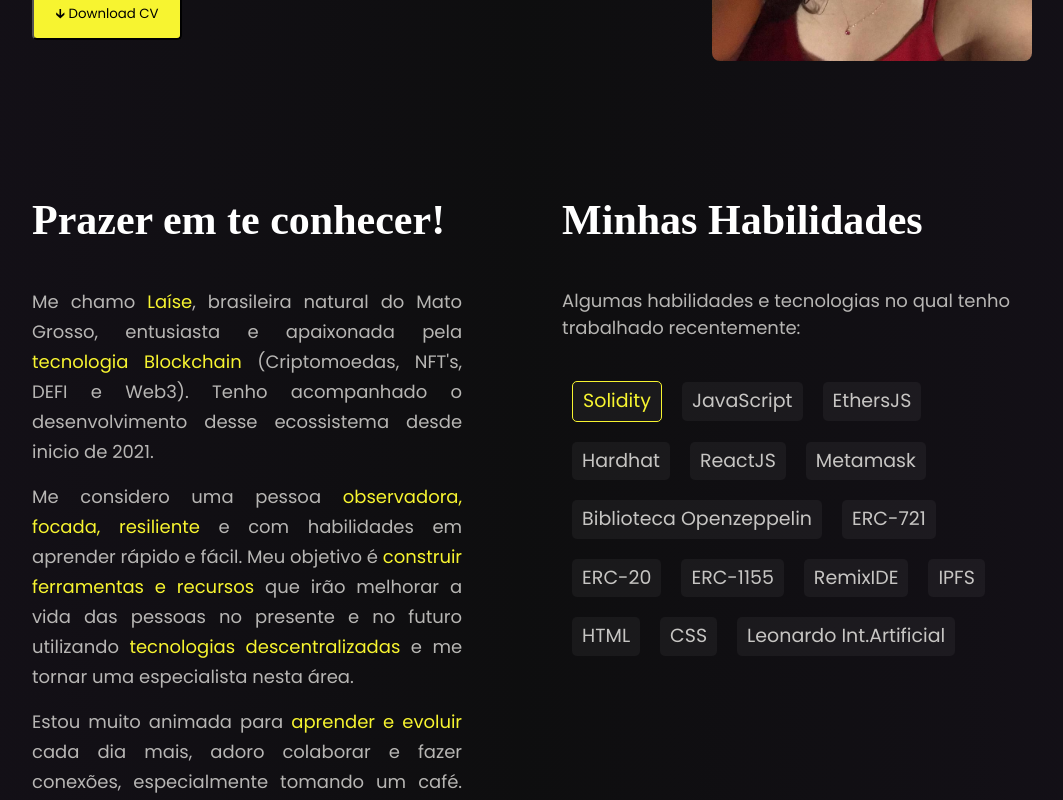
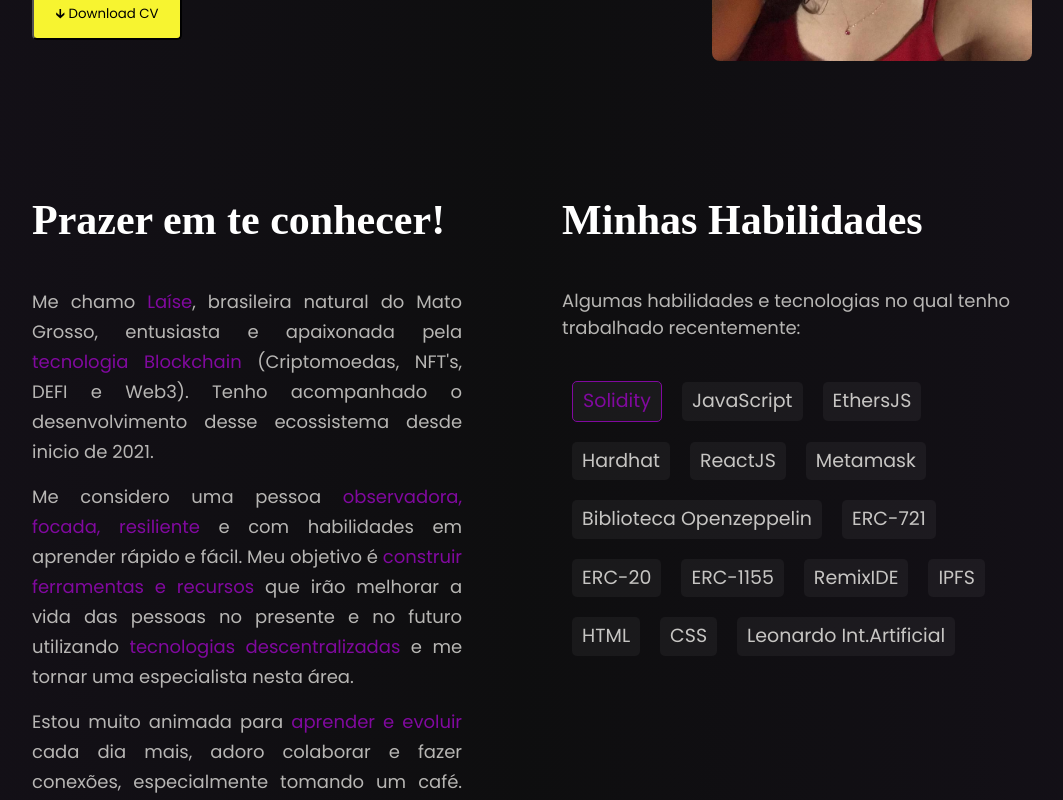
Before and after one commit to laisevdev/myPortfolio, a React (Vite) app: page / in a window 1280 px wide. In both pictures the pointer is over the item "Solidity". Shown: the part 577-1377 px from the top of the page, without its empty margins (108-1171 px from the left). Built offline with nearby package versions, Linux system fonts and the light colour scheme.

Commit message:
[refactor] css skills

```diff
--- a/src/components/Section/Section.css
+++ b/src/components/Section/Section.css
@@ -36,7 +36,7 @@
 }
 
 .name, .blocktech, .skillsmain, .toolsbuild, .decentralizedtech, .learnmore {
-    color:  #f7f430;
+    color:  #81099f;
 }
 
 
@@ -71,6 +71,6 @@
 }
 
 .skills li:hover {
-    color: #f7f430;
-    border: 1px solid  #f7f430;
+    color: #81099f;
+    border: 1px solid  #81099f;
 }
```
